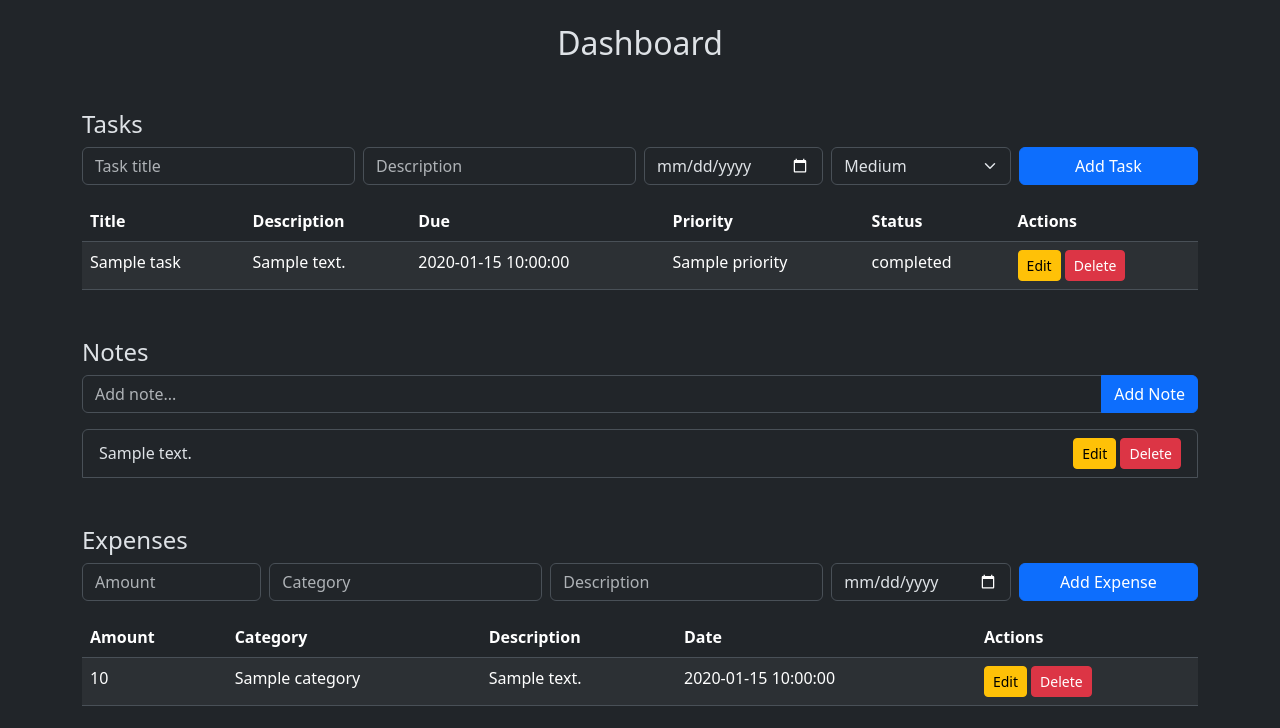
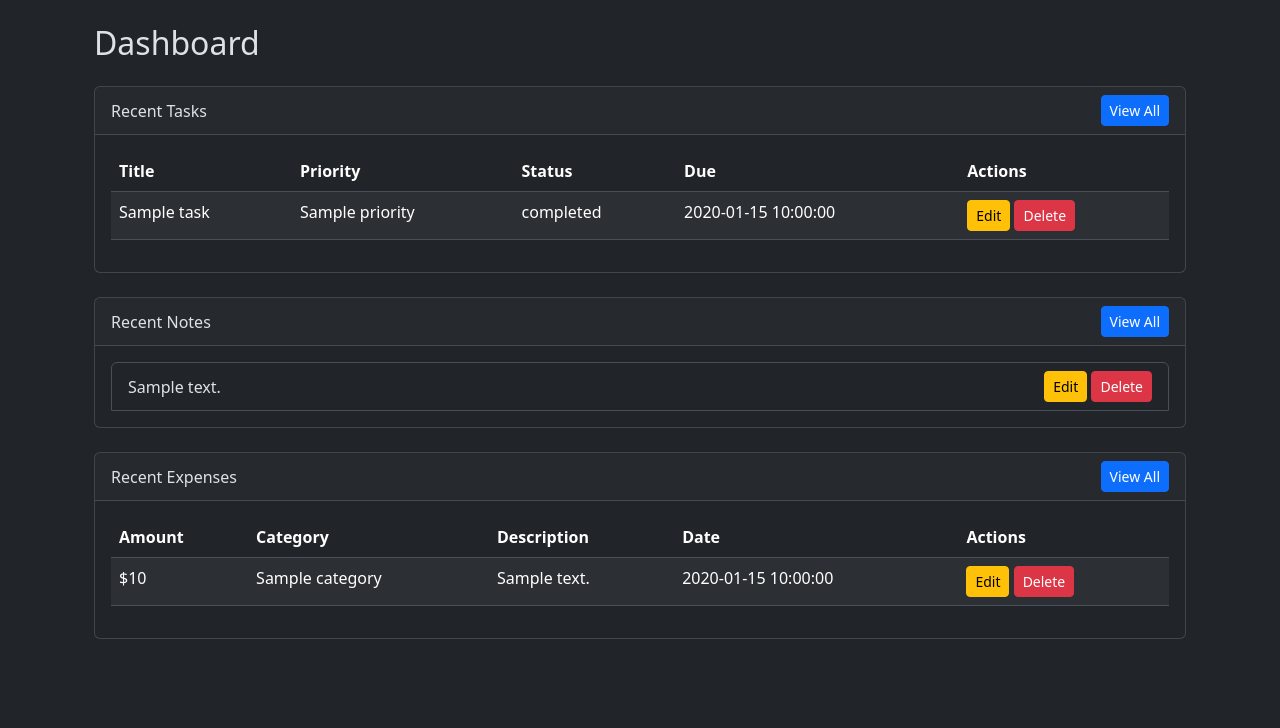
Before and after one commit to 1FahadShah/harvard-CS50x, a Flask app: template web/templates/dashboard.html in a window 1280 px wide. Shown: the part 72-800 px from the top of the page. Run offline with Flask 3, Linux system fonts and the light colour scheme; the template is opened without the code that fills it: most values are stand-ins (such as "Sample title", 1, 10 or a date in 2020); parts of the project's set-up code (start-up, migrations or seed data) failed here and were passed over.

Commit message:
Squashed 'synqlikk-cs50-final-project/' changes from ab5df09..72cdca7
72cdca7 Update dashboard.html

git-subtree-dir: synqlikk-cs50-final-project
git-subtree-split: 72cdca70ddd4697c677d88f2b477723c1e4a5a9e

```diff
--- a/web/templates/dashboard.html
+++ b/web/templates/dashboard.html
@@ -1,63 +1,45 @@
-{% extends 'base.html' %}
+{% extends "base.html" %}
 {% block content %}
-<h2 class="mt-4 text-center">Dashboard</h2>
+<div class="container mt-4">
+  <h2 class="mb-4">Dashboard</h2>
 
-<!-- ====================== TASKS ====================== -->
-<h4 class="mt-5">Tasks</h4>
-<form method="POST" action="{{ url_for('main_bp.add_task') }}" class="row g-2">
-  <div class="col-md-3">
-    <input type="text" name="title" class="form-control" placeholder="Task title" required />
+  <!-- Tasks Section -->
+  <div class="card mb-4">
+    <div class="card-header d-flex justify-content-between align-items-center">
+      <span>Recent Tasks</span>
+      <a href="{{ url_for('main_bp.tasks') }}" class="btn btn-sm btn-primary">View All</a>
     </div>
-  <div class="col-md-3">
-    <input type="text" name="description" class="form-control" placeholder="Description" />
-  </div>
-  <div class="col-md-2">
-    <input type="date" name="due_date" class="form-control" />
-  </div>
-  <div class="col-md-2">
-    <select name="priority" class="form-select">
-      <option value="1">High</option>
-      <option value="2" selected>Medium</option>
-      <option value="3">Low</option>
-    </select>
-  </div>
-  <div class="col-md-2">
-    <button type="submit" class="btn btn-primary w-100">Add Task</button>
-  </div>
-</form>
-
-<table class="table table-striped mt-3">
+    <div class="card-body">
+      {% if tasks %}
+      <table class="table table-striped table-hover">
         <thead>
           <tr>
             <th>Title</th>
-      <th>Description</th>
-      <th>Due</th>
             <th>Priority</th>
             <th>Status</th>
+            <th>Due</th>
             <th>Actions</th>
           </tr>
         </thead>
         <tbody>
-    {% for task in tasks %}
+          {% for task in tasks[:5] %}
           <tr>
             <td>{{ task.title }}</td>
-      <td>{{ task.description }}</td>
-      <td>{{ task.due_date }}</td>
             <td>{{ task.priority }}</td>
             <td>{{ task.status }}</td>
+            <td>{{ task.due_date }}</td>
             <td>
-        <!-- EDIT BUTTON -->
-        <button class="btn btn-warning btn-sm" data-bs-toggle="modal" data-bs-target="#editTaskModal{{ task.id }}">Edit</button>
-
-        <!-- DELETE FORM -->
-        <form method="POST" action="{{ url_for('main_bp.remove_task', task_id=task.id) }}" style="display:inline;">
-          <button type="submit" class="btn btn-danger btn-sm">Delete</button>
+              <button class="btn btn-sm btn-warning" data-bs-toggle="modal" data-bs-target="#editTask{{ task.id }}">
+                Edit
+              </button>
+              <form method="POST" action="{{ url_for('main_bp.remove_task', task_id=task.id) }}" class="d-inline">
+                <button type="submit" class="btn btn-sm btn-danger">Delete</button>
               </form>
             </td>
           </tr>
 
-    <!-- EDIT TASK MODAL -->
-    <div class="modal fade" id="editTaskModal{{ task.id }}" tabindex="-1">
+          <!-- Edit Task Modal -->
+          <div class="modal fade" id="editTask{{ task.id }}" tabindex="-1" aria-hidden="true">
             <div class="modal-dialog">
               <div class="modal-content">
                 <form method="POST" action="{{ url_for('main_bp.edit_task', task_id=task.id) }}">
@@ -89,13 +71,13 @@
                     <div class="mb-3">
                       <label>Status</label>
                       <select name="status" class="form-select">
-                  <option value="pending" {% if task.status=='pending' %}selected{% endif %}>Pending</option>
-                  <option value="completed" {% if task.status=='completed' %}selected{% endif %}>Completed</option>
+                        <option value="Pending" {% if task.status=="Pending" %}selected{% endif %}>Pending</option>
+                        <option value="In Progress" {% if task.status=="In Progress" %}selected{% endif %}>In Progress</option>
+                        <option value="Completed" {% if task.status=="Completed" %}selected{% endif %}>Completed</option>
                       </select>
                     </div>
                   </div>
                   <div class="modal-footer">
-              <button type="button" class="btn btn-secondary" data-bs-dismiss="modal">Cancel</button>
                     <button type="submit" class="btn btn-primary">Save Changes</button>
                   </div>
                 </form>
@@ -105,28 +87,36 @@
           {% endfor %}
         </tbody>
       </table>
+      {% else %}
+      <p class="text-muted">No tasks yet.</p>
+      {% endif %}
+    </div>
+  </div>
 
-<!-- ====================== NOTES ====================== -->
-<h4 class="mt-5">Notes</h4>
-<form method="POST" action="{{ url_for('main_bp.add_note') }}" class="input-group mb-3">
-  <input type="text" name="content" class="form-control" placeholder="Add note..." required />
-  <button type="submit" class="btn btn-primary">Add Note</button>
-</form>
-
+  <!-- Notes Section -->
+  <div class="card mb-4">
+    <div class="card-header d-flex justify-content-between align-items-center">
+      <span>Recent Notes</span>
+      <a href="{{ url_for('main_bp.notes') }}" class="btn btn-sm btn-primary">View All</a>
+    </div>
+    <div class="card-body">
+      {% if notes %}
       <ul class="list-group">
-  {% for note in notes %}
+        {% for note in notes[:5] %}
         <li class="list-group-item d-flex justify-content-between align-items-center">
           {{ note.content }}
           <div>
-      <button class="btn btn-warning btn-sm" data-bs-toggle="modal" data-bs-target="#editNoteModal{{ note.id }}">Edit</button>
-      <form method="POST" action="{{ url_for('main_bp.remove_note', note_id=note.id) }}" style="display:inline;">
-        <button type="submit" class="btn btn-danger btn-sm">Delete</button>
+            <button class="btn btn-sm btn-warning" data-bs-toggle="modal" data-bs-target="#editNote{{ note.id }}">
+              Edit
+            </button>
+            <form method="POST" action="{{ url_for('main_bp.remove_note', note_id=note.id) }}" class="d-inline">
+              <button type="submit" class="btn btn-sm btn-danger">Delete</button>
             </form>
           </div>
         </li>
 
-  <!-- EDIT NOTE MODAL -->
-  <div class="modal fade" id="editNoteModal{{ note.id }}" tabindex="-1">
+        <!-- Edit Note Modal -->
+        <div class="modal fade" id="editNote{{ note.id }}" tabindex="-1" aria-hidden="true">
           <div class="modal-dialog">
             <div class="modal-content">
               <form method="POST" action="{{ url_for('main_bp.edit_note', note_id=note.id) }}">
@@ -138,7 +128,6 @@
                   <textarea name="content" class="form-control" required>{{ note.content }}</textarea>
                 </div>
                 <div class="modal-footer">
-            <button type="button" class="btn btn-secondary" data-bs-dismiss="modal">Cancel</button>
                   <button type="submit" class="btn btn-primary">Save Changes</button>
                 </div>
               </form>
@@ -147,28 +136,21 @@
         </div>
         {% endfor %}
       </ul>
+      {% else %}
+      <p class="text-muted">No notes yet.</p>
+      {% endif %}
+    </div>
+  </div>
 
-<!-- ====================== EXPENSES ====================== -->
-<h4 class="mt-5">Expenses</h4>
-<form method="POST" action="{{ url_for('main_bp.add_expense') }}" class="row g-2 mb-3">
-  <div class="col-md-2">
-    <input type="number" step="0.01" name="amount" class="form-control" placeholder="Amount" required />
+  <!-- Expenses Section -->
+  <div class="card mb-4">
+    <div class="card-header d-flex justify-content-between align-items-center">
+      <span>Recent Expenses</span>
+      <a href="{{ url_for('main_bp.expenses') }}" class="btn btn-sm btn-primary">View All</a>
     </div>
-  <div class="col-md-3">
-    <input type="text" name="category" class="form-control" placeholder="Category" required />
-  </div>
-  <div class="col-md-3">
-    <input type="text" name="description" class="form-control" placeholder="Description" />
-  </div>
-  <div class="col-md-2">
-    <input type="date" name="date" class="form-control" required />
-  </div>
-  <div class="col-md-2">
-    <button type="submit" class="btn btn-primary w-100">Add Expense</button>
-  </div>
-</form>
-
-<table class="table table-striped">
+    <div class="card-body">
+      {% if expenses %}
+      <table class="table table-striped table-hover">
         <thead>
           <tr>
             <th>Amount</th>
@@ -179,28 +161,27 @@
           </tr>
         </thead>
         <tbody>
-    {% for exp in expenses %}
+          {% for expense in expenses[:5] %}
           <tr>
-      <td>{{ exp.amount }}</td>
-      <td>{{ exp.category }}</td>
-      <td>{{ exp.description }}</td>
-      <td>{{ exp.date }}</td>
+            <td>${{ expense.amount }}</td>
+            <td>{{ expense.category }}</td>
+            <td>{{ expense.description }}</td>
+            <td>{{ expense.date }}</td>
             <td>
-        <!-- EDIT EXPENSE BUTTON -->
-        <button class="btn btn-warning btn-sm" data-bs-toggle="modal" data-bs-target="#editExpenseModal{{ exp.id }}">Edit</button>
-
-        <!-- DELETE EXPENSE -->
-        <form method="POST" action="{{ url_for('main_bp.remove_expense', expense_id=exp.id) }}" style="display:inline;">
-          <button type="submit" class="btn btn-danger btn-sm">Delete</button>
+              <button class="btn btn-sm btn-warning" data-bs-toggle="modal" data-bs-target="#editExpense{{ expense.id }}">
+                Edit
+              </button>
+              <form method="POST" action="{{ url_for('main_bp.remove_expense', expense_id=expense.id) }}" class="d-inline">
+                <button type="submit" class="btn btn-sm btn-danger">Delete</button>
               </form>
             </td>
           </tr>
 
-    <!-- EDIT EXPENSE MODAL -->
-    <div class="modal fade" id="editExpenseModal{{ exp.id }}" tabindex="-1">
+          <!-- Edit Expense Modal -->
+          <div class="modal fade" id="editExpense{{ expense.id }}" tabindex="-1" aria-hidden="true">
             <div class="modal-dialog">
               <div class="modal-content">
-          <form method="POST" action="{{ url_for('main_bp.edit_expense', expense_id=exp.id) }}">
+                <form method="POST" action="{{ url_for('main_bp.edit_expense', expense_id=expense.id) }}">
                   <div class="modal-header">
                     <h5 class="modal-title">Edit Expense</h5>
                     <button type="button" class="btn-close" data-bs-dismiss="modal"></button>
@@ -208,23 +189,22 @@
                   <div class="modal-body">
                     <div class="mb-3">
                       <label>Amount</label>
-                <input type="number" step="0.01" name="amount" class="form-control" value="{{ exp.amount }}" required>
+                      <input type="number" name="amount" class="form-control" value="{{ expense.amount }}" required>
                     </div>
                     <div class="mb-3">
                       <label>Category</label>
-                <input type="text" name="category" class="form-control" value="{{ exp.category }}" required>
+                      <input type="text" name="category" class="form-control" value="{{ expense.category }}" required>
                     </div>
                     <div class="mb-3">
                       <label>Description</label>
-                <input type="text" name="description" class="form-control" value="{{ exp.description }}">
+                      <textarea name="description" class="form-control">{{ expense.description }}</textarea>
                     </div>
                     <div class="mb-3">
                       <label>Date</label>
-                <input type="date" name="date" class="form-control" value="{{ exp.date }}" required>
+                      <input type="date" name="date" class="form-control" value="{{ expense.date }}">
                     </div>
                   </div>
                   <div class="modal-footer">
-              <button type="button" class="btn btn-secondary" data-bs-dismiss="modal">Cancel</button>
                     <button type="submit" class="btn btn-primary">Save Changes</button>
                   </div>
                 </form>
@@ -234,5 +214,10 @@
           {% endfor %}
         </tbody>
       </table>
-
+      {% else %}
+      <p class="text-muted">No expenses yet.</p>
+      {% endif %}
+    </div>
+  </div>
+</div>
 {% endblock %}
```
Lines whose indentation alone changed are shown as unchanged.
